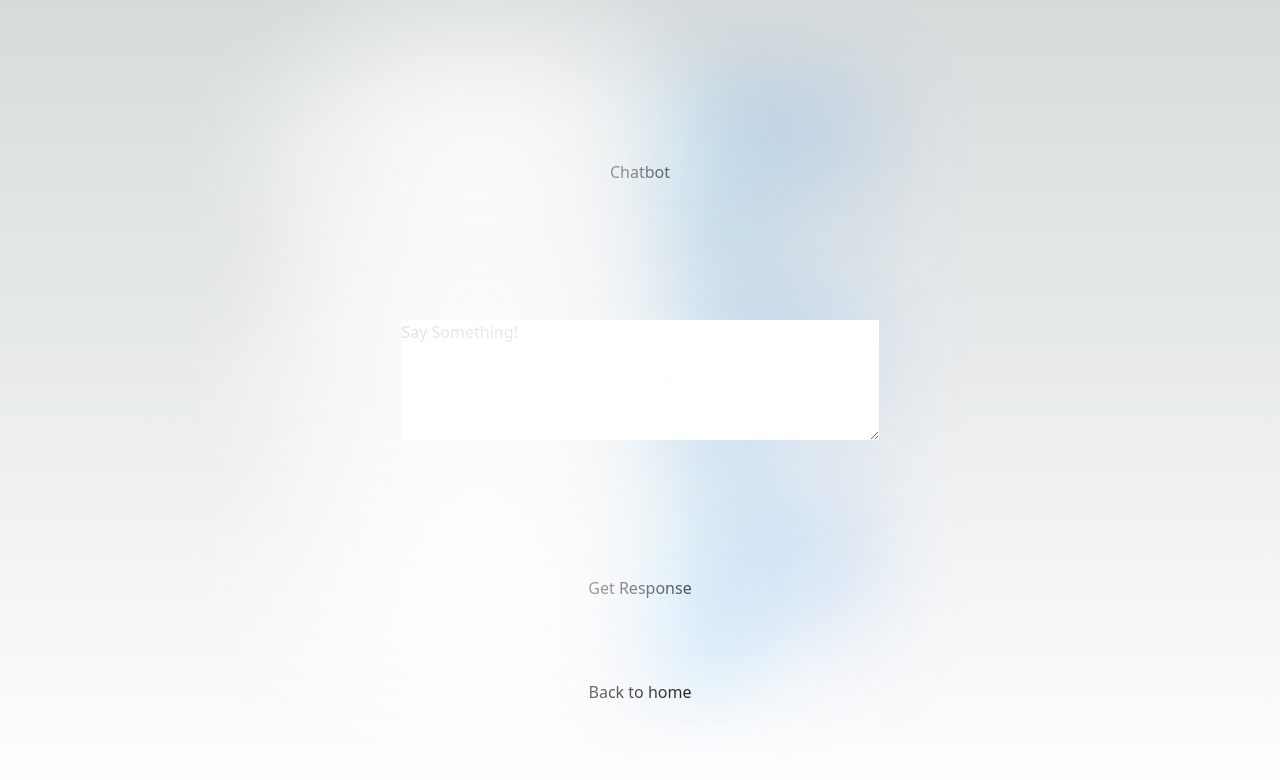
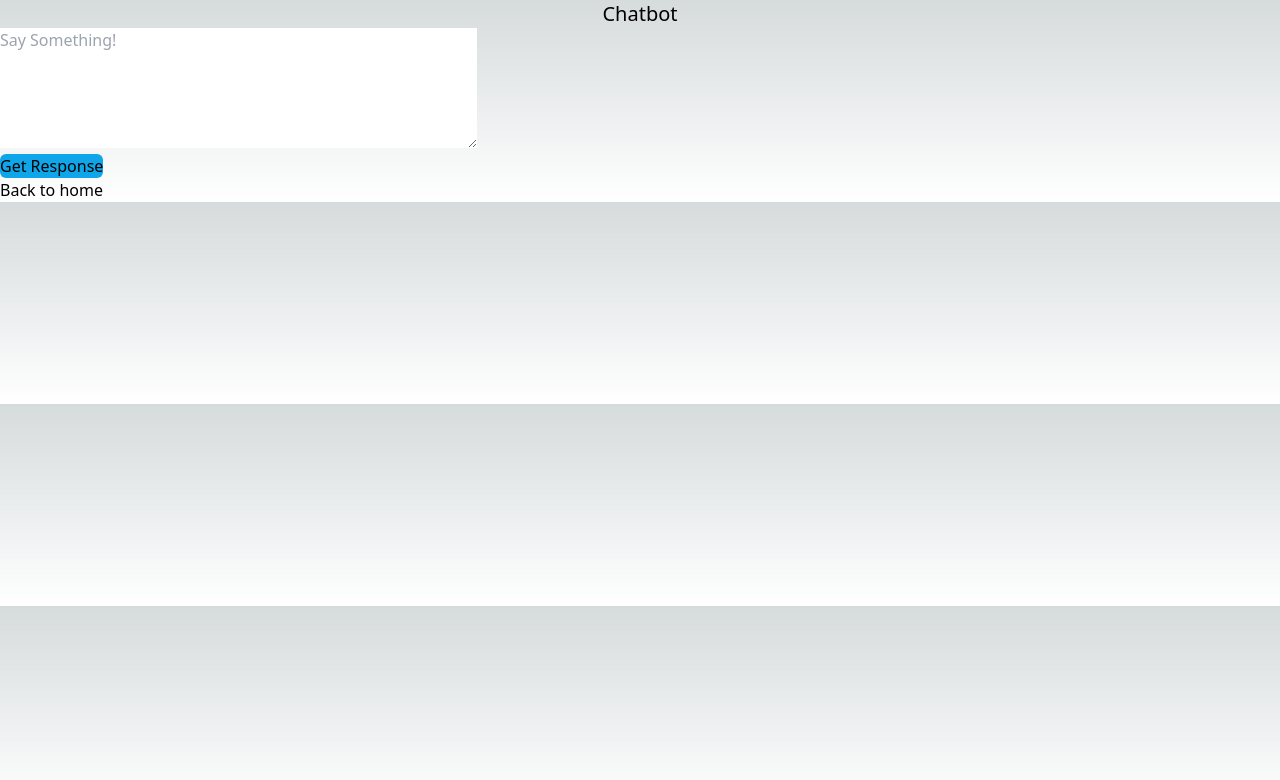
Before and after one commit to marktucker08/chatbot-app, a Next.js app: page /chatbot/start in a window 1280 px wide. Shown: the top 780 px of the page. Built offline with nearby package versions, Linux system fonts and the light colour scheme.

Commit message:
implemented tailwind css styles

```diff
--- a/package.json
+++ b/package.json
@@ -23,6 +23,8 @@
     "typescript": "5.0.3"
   },
   "devDependencies": {
+    "autoprefixer": "^10.4.14",
+    "postcss": "^8.4.21",
     "tailwindcss": "^3.3.1"
   }
 }
--- a/pages/chatbot/start.tsx
+++ b/pages/chatbot/start.tsx
@@ -1,6 +1,5 @@
 import Link from 'next/link';
 import Head from 'next/head';
-import Layout from '../../components/layouts';
 import React, { useState, FormEvent } from 'react'; // useState for form state and response from API
 import styles from '@component/styles/Home.module.css'
 
@@ -42,31 +41,29 @@ export default function Start() {
                 <meta name="viewport" content="width=device-width, initial-scale=1" />
                 <link rel="icon" href="/favicon.ico" />
             </Head>
-            <main className={styles.main}>
-                <div className={styles.center}>
-                    <h1 className={styles.title}>Chatbot</h1>
-                </div>
-                <div className={styles.center}>
+            <main>
+
+                    <h1 className="text-xl text-center font-medium text-black">Chatbot</h1>
+
                     <textarea
-                        className={styles.promptInput}
+                        className="textarea"
                         placeholder="Say Something!"
                         onChange={handleChange}
                         rows={5}
                         cols={50}
                     />
-                    </div>
-                    <div className={styles.center}>
-                    <button className={styles.button} onClick={getResponse}>
+                    <div className="flex-col items-center space-x-3">
+                        <button className="bg-sky-500 hover:bg-sky-600 rounded-md" onClick={getResponse}>
                             Get Response
                         </button>
-                    </div>
 
-                    <div className={styles.response}>
+                        <div className="text-ellipsis">
                             {isLoading ? (
                             <div>Waiting for response ...</div>
                             ) : (
                             <div>{response}</div>
                             )}
+                        </div>
                     </div>
 
                 <h3>
--- a/pages/index.tsx
+++ b/pages/index.tsx
@@ -14,12 +14,10 @@ export default function Home() {
         <meta name="viewport" content="width=device-width, initial-scale=1" />
         <link rel="icon" href="/favicon.ico" />
       </Head>
-      <main className={styles.main}>
-        <div className={styles.description}>
+      <main>
 
-        </div>
         <Link href="/chatbot/start">
-          <div className={styles.center}>
+          <div className="text-xl text-center font-medium text-black">
             <h1 className="title">
               Welcome to the ChatBot Automation!
             </h1>
--- /dev/null
+++ b/postcss.config.js
@@ -0,0 +1,6 @@
+module.exports = {
+  plugins: {
+    tailwindcss: {},
+    autoprefixer: {},
+  },
+}
--- a/tailwind.config.js
+++ b/tailwind.config.js
@@ -1,6 +1,7 @@
 /** @type {import('tailwindcss').Config} */
 module.exports = {
   content: [
+    './app/**/*.{tsx, ts, js, jsx}',
     './pages/**/*.{tsx, ts, js, jsx}',
     './components/**/*.{tsx, ts, js, jsx}'
   ],
```
Also changed, not shown: 2 other files (tests, documents, lock files or other folders). Lines whose indentation alone changed are shown as unchanged.
